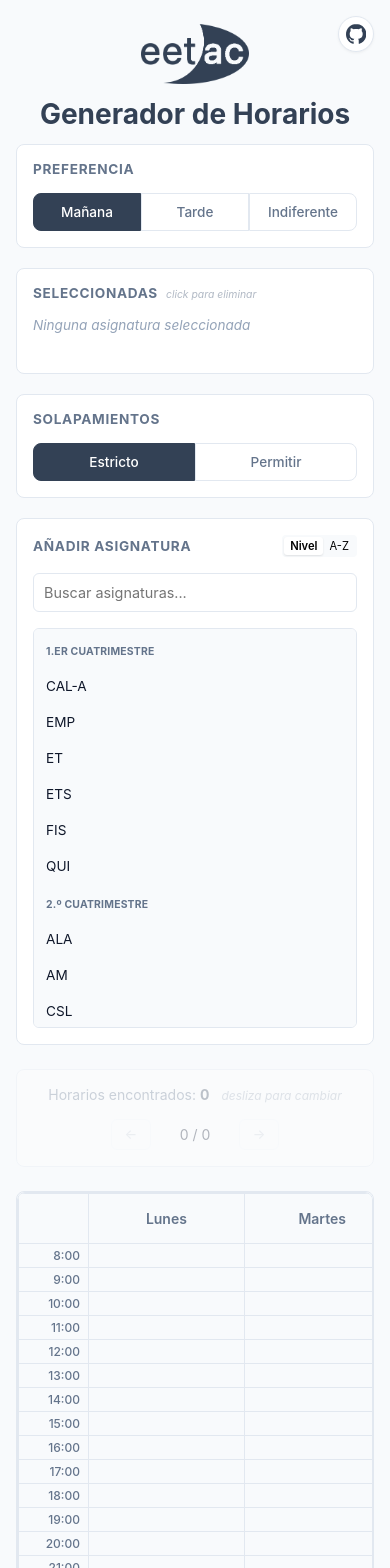
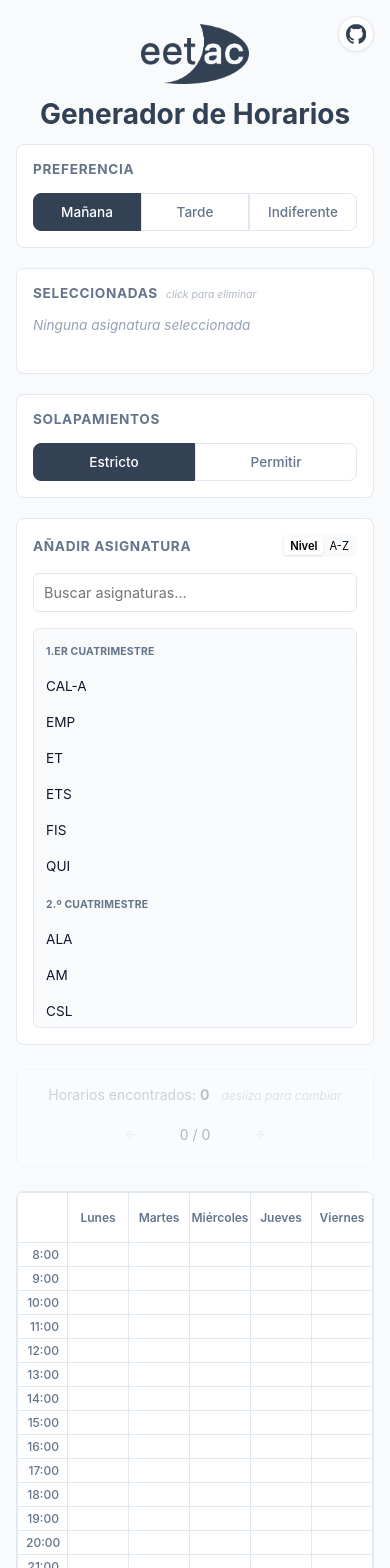
Before and after one commit to BoltyTheDog/eetac_scheduler, a React (Vite) app: page / in a window 390 px wide. Shown: the top 1568 px of the page. Built offline with nearby package versions, Linux system fonts and the light colour scheme; a web font is replaced by a local one.

Commit message:
Añadido visualización de grupos en hover, aviso visual de solapamiento o que no exista permutación. Actualizado todo

```diff
--- a/src/App.tsx
+++ b/src/App.tsx
@@ -36,6 +36,26 @@ function App() {
           map[session.codi_assig] = q;
         }
       }
+    });
+    return map;
+  }, []);
+
+  // State for group popovers
+  const [openPopover, setOpenPopover] = useState<string | null>(null);
+
+  // Map subjects to their group details
+  const subjectGroups = useMemo(() => {
+    const map: Record<string, { grup: string, tipus: string }[]> = {};
+    (data as any).results.forEach((session: any) => {
+      const code = session.codi_assig;
+      if (!map[code]) map[code] = [];
+      if (!map[code].some(g => g.grup === session.grup)) {
+        map[code].push({ grup: session.grup, tipus: session.tipus });
+      }
+    });
+    // Sort groups
+    Object.keys(map).forEach(code => {
+      map[code].sort((a, b) => a.grup.localeCompare(b.grup));
     });
     return map;
   }, []);
@@ -166,13 +186,37 @@ function App() {
               <h2 style={{ margin: 0, fontSize: '0.85rem', color: 'var(--text-dim)', textTransform: 'uppercase', letterSpacing: '0.05em' }}>Seleccionadas</h2>
               <span className="swipe-hint" style={{ fontSize: '0.65rem', marginLeft: '0.5rem', opacity: 0.5, fontStyle: 'italic' }}>click para eliminar</span>
             </div>
-            <div style={{ minHeight: '40px', display: 'flex', flexWrap: 'wrap', gap: '0.4rem' }}>
+            <div style={{ minHeight: '40px', display: 'flex', flexDirection: 'column', gap: '0.4rem' }}>
               {selectedSubjects.length === 0 ? (
                 <div style={{ color: '#94a3b8', fontSize: '0.85rem', fontStyle: 'italic' }}>Ninguna asignatura seleccionada</div>
               ) : (
                 selectedSubjects.map(s => (
-                  <div key={s} className="selected-item" onClick={() => handleRemoveSubject(s)} style={{ marginBottom: 0, padding: '0.4rem 0.6rem', fontSize: '0.85rem' }}>
-                    <span>{s}</span>
+                  <div key={s} className="selected-item" style={{ marginBottom: 0, padding: '0.6rem 0.8rem', fontSize: '0.875rem' }}>
+                    <span
+                      className="selected-item-name"
+                      onClick={() => handleRemoveSubject(s)}
+                      style={{ fontWeight: '500' }}
+                    >
+                      {s}
+                    </span>
+                    <div
+                      className="selected-item-groups-btn"
+                      onMouseEnter={() => setOpenPopover(s)}
+                      onMouseLeave={() => setOpenPopover(null)}
+                      style={{ position: 'relative' }}
+                    >
+                      {subjectGroups[s]?.length || 0} {subjectGroups[s]?.length === 1 ? 'grupo' : 'grupos'}
+
+                      {openPopover === s && (
+                        <div className="groups-popover">
+                          {subjectGroups[s].map((g, i) => (
+                            <div key={i} className="groups-popover-item">
+                              Gr {g.grup} ({g.tipus})
+                            </div>
+                          ))}
+                        </div>
+                      )}
+                    </div>
                   </div>
                 ))
               )}
@@ -273,12 +317,16 @@ function App() {
         </aside>
 
         <section className="schedule-section" style={{ display: 'flex', flexDirection: 'column', gap: '1.5rem', flex: 1, minHeight: 0 }}>
-          <div className="panel nav-panel" style={{ opacity: schedules.length > 0 ? 1 : 0.3, pointerEvents: schedules.length > 0 ? 'auto' : 'none' }}>
-            <div style={{ fontSize: '0.875rem', display: 'flex', alignItems: 'baseline' }}>
+          <div className="panel nav-panel" style={{
+            opacity: schedules.length > 0 || (selectedSubjects.length > 0 && !allowOverlapping) ? 1 : 0.3,
+            pointerEvents: schedules.length > 0 ? 'auto' : 'none'
+          }}>
+            <div style={{ fontSize: '0.875rem', display: 'flex', alignItems: 'baseline', flexWrap: 'wrap' }}>
               <span style={{ color: 'var(--text-dim)' }}>Horarios encontrados:</span> <strong style={{ color: 'var(--primary-color)', marginLeft: '0.25rem' }}>{schedules.length}</strong>
               <span className="swipe-hint">desliza para cambiar</span>
               {schedules.length > 0 && <span style={{ marginLeft: '1rem', opacity: 0.5, display: 'inline-block' }} className="hide-mobile">(Usa las flechas ← →)</span>}
             </div>
+
             <div style={{ display: 'flex', alignItems: 'center', gap: '1rem' }}>
               <button
                 disabled={currentIndex === 0}
@@ -292,10 +340,10 @@ function App() {
                 {schedules.length > 0 ? `${currentIndex + 1} / ${schedules.length}` : '0 / 0'}
               </span>
               <button
-                disabled={currentIndex === 0 || currentIndex === schedules.length - 1}
+                disabled={schedules.length <= 1 || currentIndex === schedules.length - 1}
                 onClick={() => setCurrentIndex(prev => prev + 1)}
                 className="btn-toggle"
-                style={{ borderRadius: '0.375rem', padding: '0.4rem 0.8rem', opacity: (schedules.length === 0 || currentIndex === schedules.length - 1) ? 0.3 : 1 }}
+                style={{ borderRadius: '0.375rem', padding: '0.4rem 0.8rem', opacity: (schedules.length <= 1 || currentIndex === schedules.length - 1) ? 0.3 : 1 }}
               >
                 →
               </button>
@@ -303,7 +351,7 @@ function App() {
           </div>
           <div
             style={{ flex: 1, minHeight: 0, display: 'flex', flexDirection: 'column' }}
-            className="grid-container"
+            className={`grid-container ${(!currentSchedule || currentSchedule.hasOverlap || schedules.length === 0) && selectedSubjects.length > 0 ? 'warn-bg' : ''}`}
             onTouchStart={onTouchStart}
             onTouchEnd={onTouchEnd}
           >
--- a/src/components/ScheduleGrid.tsx
+++ b/src/components/ScheduleGrid.tsx
@@ -40,17 +40,17 @@ export const ScheduleGrid: React.FC<Props> = ({ schedule }) => {
     };
 
     return (
-        <div className="panel" style={{ flex: 1, overflowX: 'auto', padding: '0', display: 'flex' }}>
+        <div className="panel" style={{ flex: 1, padding: '0', display: 'flex', border: 'none', background: 'transparent' }}>
             <div style={{
                 display: 'grid',
-                gridTemplateColumns: '70px repeat(5, 1fr)',
+                gridTemplateColumns: 'var(--grid-time-width) repeat(5, 1fr)',
                 gridTemplateRows: '50px repeat(14, 1fr)',
-                minWidth: '850px', // Slightly wider for better breathing room
+                width: '100%',
                 flex: 1,
                 borderLeft: '1px solid var(--border-color)',
                 borderBottom: '1px solid var(--border-color)'
             }}>
-                <div style={{ background: 'var(--bg-color)', borderRight: '1px solid var(--border-color)', borderTop: '1px solid var(--border-color)' }} />
+                <div style={{ background: 'transparent', borderRight: '1px solid var(--border-color)', borderTop: '1px solid var(--border-color)' }} />
                 {DAYS.map(day => (
                     <div key={day} style={{
                         textAlign: 'center',
@@ -59,8 +59,8 @@ export const ScheduleGrid: React.FC<Props> = ({ schedule }) => {
                         justifyContent: 'center',
                         fontWeight: '600',
                         color: 'var(--text-dim)',
-                        background: 'var(--bg-color)',
-                        fontSize: '0.875rem',
+                        background: 'transparent',
+                        fontSize: 'var(--grid-header-font)',
                         borderRight: '1px solid var(--border-color)',
                         borderTop: '1px solid var(--border-color)'
                     }}>
@@ -78,7 +78,7 @@ export const ScheduleGrid: React.FC<Props> = ({ schedule }) => {
                                 color: 'var(--text-dim)',
                                 fontSize: '0.75rem',
                                 textAlign: 'right',
-                                background: 'var(--bg-color)',
+                                background: 'transparent',
                                 fontWeight: '500',
                                 borderRight: '1px solid var(--border-color)',
                                 borderTop: '1px solid var(--border-color)',
@@ -91,7 +91,7 @@ export const ScheduleGrid: React.FC<Props> = ({ schedule }) => {
                         {DAYS.map((_, dayIndex) => (
                             <div key={dayIndex}
                                 style={{
-                                    background: 'var(--bg-color)',
+                                    background: 'transparent',
                                     height: '100%',
                                     boxSizing: 'border-box',
                                     borderRight: '1px solid var(--border-color)',
--- a/src/engine/scheduler.ts
+++ b/src/engine/scheduler.ts
@@ -72,10 +72,24 @@ export class Scheduler {
         }
 
         // 3. Score and Sort
-        const schedules: Schedule[] = combinations.map(sessions => ({
-            sessions,
-            score: this.calculateScore(sessions, preference)
-        }));
+        const schedules: Schedule[] = combinations.map(sessions => {
+            let hasOverlap = false;
+            for (let i = 0; i < sessions.length; i++) {
+                for (let j = i + 1; j < sessions.length; j++) {
+                    if (this.sessionsCollide(sessions[i], sessions[j])) {
+                        hasOverlap = true;
+                        break;
+                    }
+                }
+                if (hasOverlap) break;
+            }
+
+            return {
+                sessions,
+                score: this.calculateScore(sessions, preference),
+                hasOverlap
+            };
+        });
 
         return schedules.sort((a, b) => b.score - a.score);
     }
--- a/src/engine/types.ts
+++ b/src/engine/types.ts
@@ -44,4 +44,5 @@ export type SchedulePreference = typeof SchedulePreference[keyof typeof Schedule
 export interface Schedule {
     sessions: HorariObj[];
     score: number;
+    hasOverlap: boolean;
 }
--- a/src/index.css
+++ b/src/index.css
@@ -100,14 +100,19 @@ body {
   height: 100vh;
   box-sizing: border-box;
   position: relative;
+  --grid-header-font: 0.875rem;
+  --grid-cell-font: 0.8rem;
+  --grid-time-width: 70px;
 }
 
 @media (max-width: 768px) {
   #root {
     padding: 0.5rem 1rem;
     height: auto;
-    /* Allow scrolling on mobile if content exceeds viewport */
     min-height: 100vh;
+    --grid-header-font: 0.75rem;
+    --grid-cell-font: 0.65rem;
+    --grid-time-width: 50px;
   }
 }
 
@@ -137,7 +142,6 @@ h1 {
     display: flex;
     flex-direction: column;
     gap: 1.5rem;
-    overflow-x: hidden;
   }
 
   .layout-sidebar {
@@ -146,8 +150,7 @@ h1 {
 
   #root {
     height: auto;
-    max-width: 100vw;
-    overflow-x: hidden;
+    max-width: 100%;
   }
 
   .panel-priority {
@@ -229,28 +232,84 @@ h1 {
 .selected-item {
   display: flex;
   justify-content: space-between;
+  align-items: center;
   padding: 0.5rem 0.75rem;
   border-radius: 0.375rem;
   margin-bottom: 0.5rem;
-  cursor: pointer;
   transition: all 0.2s;
   border: 1px solid var(--border-color);
   background: var(--surface-color);
+  position: relative;
 }
 
-.selected-item:hover {
-  background: rgba(239, 68, 68, 0.1);
+.selected-item-name {
+  flex: 1;
+  cursor: pointer;
+  transition: all 0.2s;
+}
+
+.selected-item-name:hover {
   text-decoration: line-through;
   color: #ef4444;
-  border-color: #ef4444;
+}
+
+.selected-item-groups-btn {
+  padding: 0.25rem 0.5rem;
+  border-radius: 4px;
+  background: #f1f5f9;
+  color: #475569;
+  font-size: 0.75rem;
+  cursor: pointer;
+  border: 1px solid var(--border-color);
+  transition: all 0.2s;
+  margin-left: 0.5rem;
+  white-space: nowrap;
+  font-weight: 500;
+}
+
+.selected-item-groups-btn:hover {
+  border-color: var(--border-color);
+  background: var(--surface-color);
+}
+
+.groups-popover {
+  position: absolute;
+  top: 100%;
+  right: 0;
+  background: #1e293b;
+  border: 1px solid #334155;
+  border-radius: 0.5rem;
+  box-shadow: 0 10px 15px -3px rgba(0, 0, 0, 0.2);
+  padding: 0.75rem;
+  z-index: 1100;
+  min-width: 130px;
+  display: flex;
+  flex-direction: column;
+  gap: 0.25rem;
+  margin-top: 4px;
+  pointer-events: none;
+}
+
+.groups-popover-item {
+  font-size: 0.75rem;
+  color: #f8fafc;
+  padding: 0.2rem 0.4rem;
+  border-bottom: 1px solid #334155;
+}
+
+.groups-popover-item:last-child {
+  border-bottom: none;
 }
 
 /* Grid Mobile Support */
 .grid-container {
-  overflow-x: auto;
-  -webkit-overflow-scrolling: touch;
+  overflow: hidden;
   border-radius: 0.5rem;
   border: 1px solid var(--border-color);
+  max-width: 100%;
+  width: 100%;
+  background-color: var(--surface-color);
+  transition: background-color 0.2s ease-in-out;
 }
 
 .nav-panel {
@@ -267,6 +326,11 @@ h1 {
     padding: 1rem;
   }
 }
+
+.nav-panel {
+  position: relative;
+}
+
 
 @media (max-width: 768px) {
   .hide-mobile {
@@ -285,6 +349,10 @@ h1 {
     opacity: 1;
     transform: translateY(0);
   }
+}
+
+.warn-bg {
+  background-color: rgba(248, 113, 113, 0.08) !important;
 }
 
 .animate-fade {
```
Also changed, not shown: 1 other file (tests, documents, lock files or other folders).
